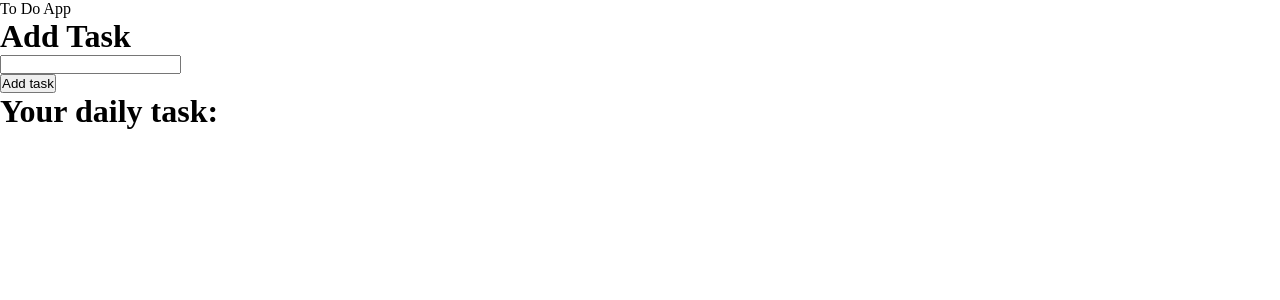
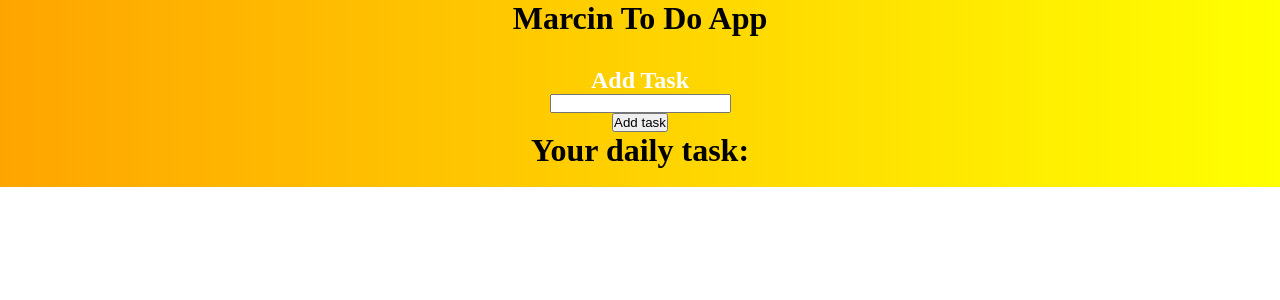
Before and after one commit to marcinoles87/todolist, a React (Create React App) app: page / in a window 1280 px wide. Shown: the top 300 px of the page. Built offline with nearby package versions, Linux system fonts and the light colour scheme.

Commit message:
work with task

```diff
--- a/src/App.css
+++ b/src/App.css
@@ -3,3 +3,10 @@
   padding: 0;
   box-sizing: border-box;
 }
+.App{
+
+  text-align: center;
+  background: linear-gradient(to right ,orange , yellow)
+
+
+}
--- a/src/App.js
+++ b/src/App.js
@@ -4,7 +4,7 @@ import './App.css';
 function App() {
   return (
     <div className="App">
-    To Do App
+    <h1>Marcin To Do App</h1>
     <Task></Task>
     </div>
   );
--- a/src/components/Button.js
+++ b/src/components/Button.js
@@ -1,12 +1,28 @@
-import React from 'react'
+import React, { useState } from 'react'
 
 export default function Button(props) {
 
+   let [taskDone,setTaskDone] = useState();
+
+const list = document.getElementsByClassName('.tasklist')
+
+console.log(list)
+
+   const handleOnClick = () => {
+    setTaskDone(
+      taskDone = props.value
+    )
+
+    const listElement = document.createElement('li')
+    listElement.innerText(taskDone)
+    console.log(listElement)
+
+   }
 
   return (
     <div>
-        <button>Add task</button>
-        <h1>Your daily task:</h1>
+        <button onClick={handleOnClick}>Add task</button>
+        <h1 className='tasklist'>Your daily task:</h1>
         <ul>
           <li>{props.value}</li>
         </ul>
--- a/src/components/Task.js
+++ b/src/components/Task.js
@@ -1,5 +1,7 @@
 import React, { useState } from 'react'
 import Button from './Button'
+
+import './task.scss'
 
 export default function Task() {
 
@@ -12,10 +14,9 @@ export default function Task() {
 
   }
   return (
-    <div>
-        <h1>Add Task</h1>
+    <div  className='Task'>
+        <h2>Add Task</h2>
         <input onChange={handleOnChange}></input>
-        <p>{task}</p>
         <Button value={task}></Button>
     </div>
   )
--- /dev/null
+++ b/src/components/task.scss
@@ -0,0 +1,8 @@
+.Task{
+    margin-top: 30px;
+
+    h2{
+        color:white;
+    }
+
+}
```
